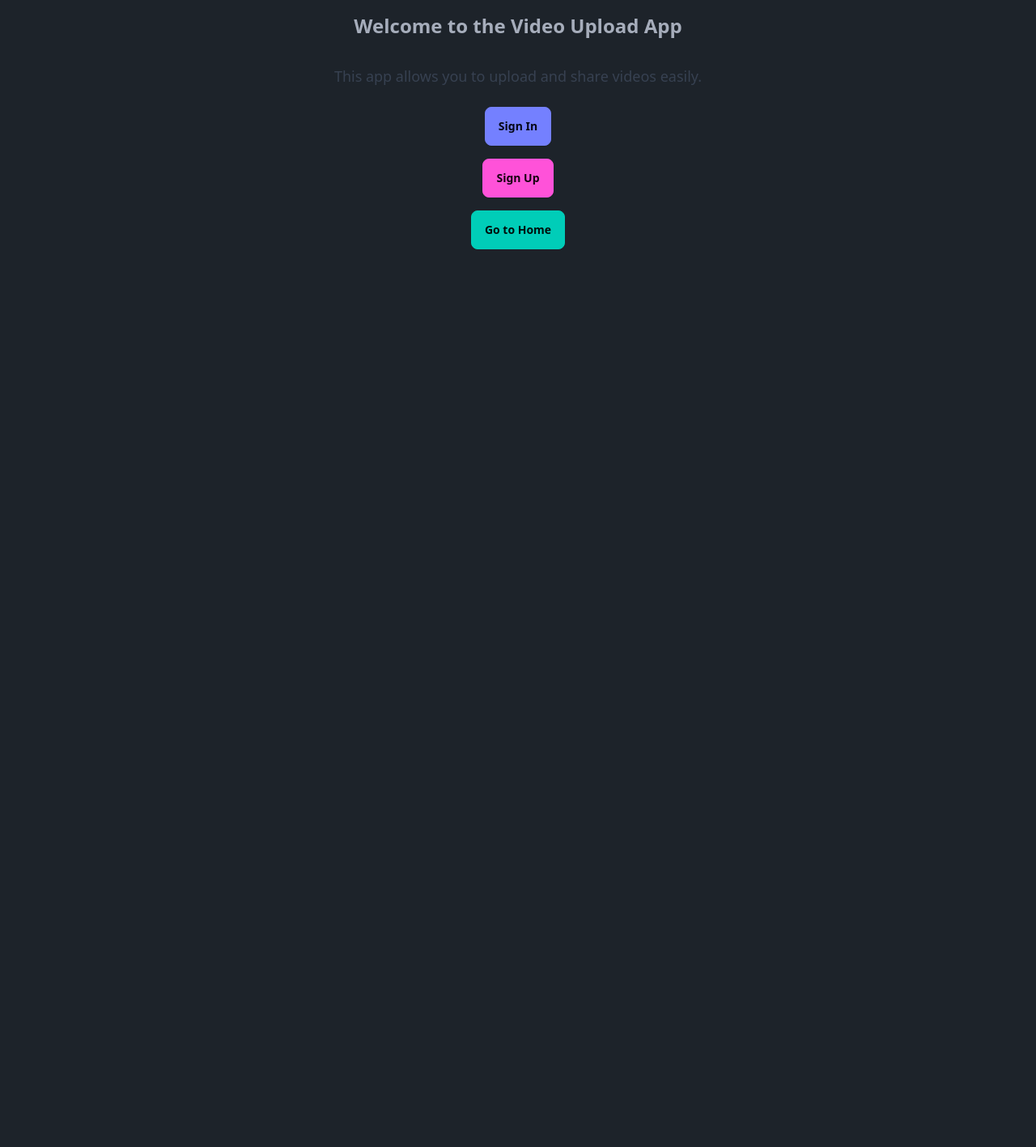
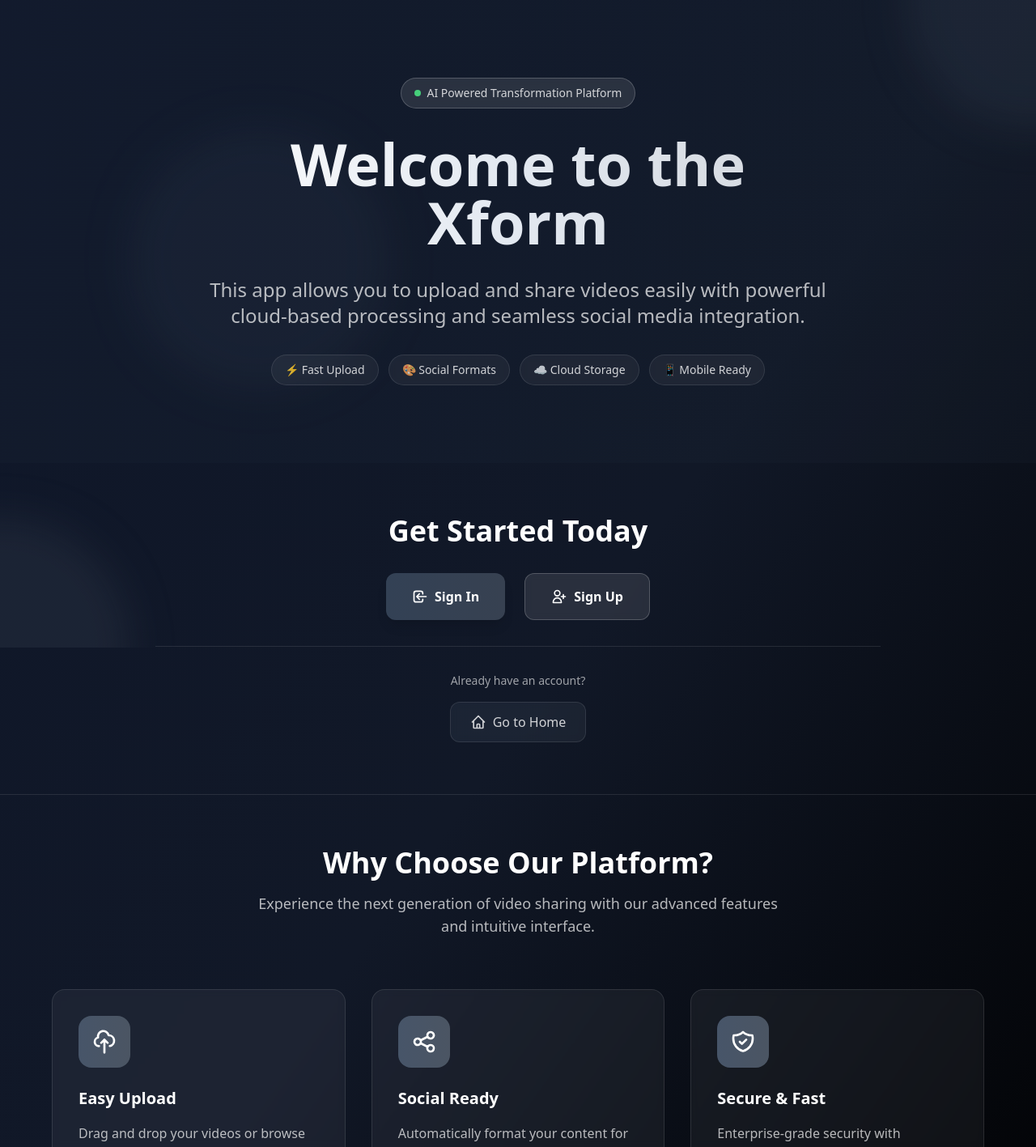
Before and after one commit to Pruthvi-Parmar/Xform, a Next.js app: page / in a window 1280 px wide. Shown: the top 1417 px of the page at 81% size. Before the commit the page ends 800 px from the top, so only its background shows below. Built offline with nearby package versions, Linux system fonts and the light colour scheme.

Commit message:
landing layout refactored

```diff
--- a/app/page.js
+++ b/app/page.js
@@ -1,40 +1,195 @@
-import Image from "next/image";
-
 export default function Home() {
   return (
-    <>
-      <div className=" flex justify-center container mx-auto p-4">
-        <h1 className="text-2xl font-bold mb-4">Welcome to the Video Upload App</h1>
+    <div className="min-h-screen bg-gradient-to-br from-slate-900 via-gray-900 to-black">
+      {/* Animated Background Elements */}
+      <div className="fixed inset-0 overflow-hidden pointer-events-none">
+        <div className="absolute -top-40 -right-40 w-80 h-80 bg-slate-600 rounded-full mix-blend-multiply filter blur-xl opacity-20 animate-blob"></div>
+        <div className="absolute -bottom-40 -left-40 w-80 h-80 bg-gray-600 rounded-full mix-blend-multiply filter blur-xl opacity-20 animate-blob animation-delay-2000"></div>
+        <div className="absolute top-40 left-40 w-80 h-80 bg-slate-700 rounded-full mix-blend-multiply filter blur-xl opacity-20 animate-blob animation-delay-4000"></div>
+      </div>
 
+      {/* Hero Section */}
+      <div className="relative overflow-hidden">
+        <div className="absolute inset-0 bg-gradient-to-r from-slate-800/20 to-gray-800/20"></div>
+        <div className="relative px-6 py-24 sm:px-8 lg:px-12">
+          <div className="mx-auto max-w-4xl">
+            <div className="text-center space-y-8">
+              {/* Badge */}
+              <div className="inline-flex items-center px-4 py-2 rounded-full bg-white/10 backdrop-blur-sm border border-white/20 text-white/80 text-sm font-medium">
+                <span className="w-2 h-2 bg-green-400 rounded-full mr-2 animate-pulse"></span>
+                AI Powered Transformation Platform
+              </div>
 
+              {/* Main Title */}
+              <h1 className="text-5xl sm:text-6xl lg:text-7xl font-bold bg-gradient-to-r from-white via-slate-200 to-gray-300 bg-clip-text text-transparent leading-tight">
+                Welcome to the
+                <br />
+                Xform
+              </h1>
+
+              {/* Subtitle */}
+              <p className="text-xl sm:text-2xl text-white/70 max-w-3xl mx-auto leading-relaxed">
+                This app allows you to upload and share videos easily with powerful cloud-based processing and seamless
+                social media integration.
+              </p>
+
+              {/* Feature Pills */}
+              <div className="flex flex-wrap justify-center gap-3 mt-8">
+                <div className="px-4 py-2 bg-white/5 backdrop-blur-sm border border-white/10 rounded-full text-white/80 text-sm">
+                  ⚡ Fast Upload
                 </div>
-      <p className="flex justify-center text-lg text-gray-700 mb-6">
-          This app allows you to upload and share videos easily.
-        </p>
-      <div className="flex justify-center">
+                <div className="px-4 py-2 bg-white/5 backdrop-blur-sm border border-white/10 rounded-full text-white/80 text-sm">
+                  🎨 Social Formats
+                </div>
+                <div className="px-4 py-2 bg-white/5 backdrop-blur-sm border border-white/10 rounded-full text-white/80 text-sm">
+                  ☁️ Cloud Storage
+                </div>
+                <div className="px-4 py-2 bg-white/5 backdrop-blur-sm border border-white/10 rounded-full text-white/80 text-sm">
+                  📱 Mobile Ready
+                </div>
+              </div>
+            </div>
+          </div>
+        </div>
+      </div>
+
+      {/* CTA Section */}
+      <div className="relative px-6 py-16 sm:px-8 lg:px-12">
+        <div className="mx-auto max-w-4xl">
+          <div className="text-center space-y-8">
+            <h2 className="text-3xl sm:text-4xl font-bold text-white mb-8">Get Started Today</h2>
+
+            {/* Action Buttons */}
+            <div className="flex flex-col sm:flex-row justify-center gap-6 max-w-md mx-auto">
               <a
                 href="/sign-in"
-          className="btn btn-primary"
+                className="group relative px-8 py-4 bg-gradient-to-r from-slate-700 to-gray-700 text-white font-semibold rounded-xl hover:from-slate-600 hover:to-gray-600 transition-all duration-300 transform hover:scale-105 shadow-lg hover:shadow-slate-500/25 flex items-center justify-center space-x-2"
               >
-          Sign In
+                <svg className="w-5 h-5" fill="none" stroke="currentColor" viewBox="0 0 24 24">
+                  <path
+                    strokeLinecap="round"
+                    strokeLinejoin="round"
+                    strokeWidth={2}
+                    d="M11 16l-4-4m0 0l4-4m-4 4h14m-5 4v1a3 3 0 01-3 3H6a3 3 0 01-3-3V7a3 3 0 013-3h7a3 3 0 013 3v1"
+                  />
+                </svg>
+                <span>Sign In</span>
+              </a>
+
+              <a
+                href="/sign-up"
+                className="group relative px-8 py-4 bg-white/10 backdrop-blur-sm border border-white/20 text-white font-semibold rounded-xl hover:bg-white/20 hover:border-white/30 transition-all duration-300 transform hover:scale-105 flex items-center justify-center space-x-2"
+              >
+                <svg className="w-5 h-5" fill="none" stroke="currentColor" viewBox="0 0 24 24">
+                  <path
+                    strokeLinecap="round"
+                    strokeLinejoin="round"
+                    strokeWidth={2}
+                    d="M18 9v3m0 0v3m0-3h3m-3 0h-3m-2-5a4 4 0 11-8 0 4 4 0 018 0zM3 20a6 6 0 0112 0v1H3v-1z"
+                  />
+                </svg>
+                <span>Sign Up</span>
               </a>
             </div>
-      <div className="flex justify-center mt-4">
+
+            {/* Quick Access */}
+            <div className="mt-12 pt-8 border-t border-white/10">
+              <p className="text-white/60 text-sm mb-4">Already have an account?</p>
               <a
-          href="/sign-up"
-          className="btn btn-secondary"
+                href="/home"
+                className="inline-flex items-center space-x-2 px-6 py-3 bg-gradient-to-r from-slate-600/20 to-gray-600/20 hover:from-slate-600/30 hover:to-gray-600/30 text-white/80 hover:text-white font-medium rounded-xl transition-all duration-300 backdrop-blur-sm border border-white/10 hover:border-white/20"
               >
-          Sign Up
+                <svg className="w-5 h-5" fill="none" stroke="currentColor" viewBox="0 0 24 24">
+                  <path
+                    strokeLinecap="round"
+                    strokeLinejoin="round"
+                    strokeWidth={2}
+                    d="M3 12l2-2m0 0l7-7 7 7M5 10v10a1 1 0 001 1h3m10-11l2 2m-2-2v10a1 1 0 01-1 1h-3m-6 0a1 1 0 001-1v-4a1 1 0 011-1h2a1 1 0 011 1v4a1 1 0 001 1m-6 0h6"
+                  />
+                </svg>
+                <span>Go to Home</span>
               </a>
             </div>
-      <div className="flex justify-center mt-4">
-        <a
-          href="/home"
-          className="btn btn-accent"
-        >
-          Go to Home
-        </a>
           </div>
-    </>
-  );
+        </div>
+      </div>
+
+      {/* Features Section */}
+      <div className="relative px-6 py-16 sm:px-8 lg:px-12 border-t border-white/10">
+        <div className="mx-auto max-w-6xl">
+          <div className="text-center mb-16">
+            <h2 className="text-3xl sm:text-4xl font-bold text-white mb-4">Why Choose Our Platform?</h2>
+            <p className="text-white/70 text-lg max-w-2xl mx-auto">
+              Experience the next generation of video sharing with our advanced features and intuitive interface.
+            </p>
+          </div>
+
+          <div className="grid grid-cols-1 md:grid-cols-3 gap-8">
+            {/* Feature 1 */}
+            <div className="group p-8 bg-white/5 backdrop-blur-sm border border-white/10 rounded-2xl hover:border-white/20 transition-all duration-300 hover:transform hover:scale-105">
+              <div className="w-16 h-16 bg-gradient-to-r from-slate-600 to-gray-600 rounded-2xl flex items-center justify-center mb-6 group-hover:from-slate-500 group-hover:to-gray-500 transition-all duration-300">
+                <svg className="w-8 h-8 text-white" fill="none" stroke="currentColor" viewBox="0 0 24 24">
+                  <path
+                    strokeLinecap="round"
+                    strokeLinejoin="round"
+                    strokeWidth={2}
+                    d="M7 16a4 4 0 01-.88-7.903A5 5 0 1115.9 6L16 6a5 5 0 011 9.9M15 13l-3-3m0 0l-3 3m3-3v12"
+                  />
+                </svg>
+              </div>
+              <h3 className="text-xl font-bold text-white mb-4">Easy Upload</h3>
+              <p className="text-white/70 leading-relaxed">
+                Drag and drop your videos or browse to upload. Support for all major video formats with automatic
+                optimization.
+              </p>
+            </div>
+
+            {/* Feature 2 */}
+            <div className="group p-8 bg-white/5 backdrop-blur-sm border border-white/10 rounded-2xl hover:border-white/20 transition-all duration-300 hover:transform hover:scale-105">
+              <div className="w-16 h-16 bg-gradient-to-r from-slate-600 to-gray-600 rounded-2xl flex items-center justify-center mb-6 group-hover:from-slate-500 group-hover:to-gray-500 transition-all duration-300">
+                <svg className="w-8 h-8 text-white" fill="none" stroke="currentColor" viewBox="0 0 24 24">
+                  <path
+                    strokeLinecap="round"
+                    strokeLinejoin="round"
+                    strokeWidth={2}
+                    d="M8.684 13.342C8.886 12.938 9 12.482 9 12c0-.482-.114-.938-.316-1.342m0 2.684a3 3 0 110-2.684m0 2.684l6.632 3.316m-6.632-6l6.632-3.316m0 0a3 3 0 105.367-2.684 3 3 0 00-5.367 2.684zm0 9.316a3 3 0 105.367 2.684 3 3 0 00-5.367-2.684z"
+                  />
+                </svg>
+              </div>
+              <h3 className="text-xl font-bold text-white mb-4">Social Ready</h3>
+              <p className="text-white/70 leading-relaxed">
+                Automatically format your content for Instagram, Twitter, Facebook, and more with intelligent cropping.
+              </p>
+            </div>
+
+            {/* Feature 3 */}
+            <div className="group p-8 bg-white/5 backdrop-blur-sm border border-white/10 rounded-2xl hover:border-white/20 transition-all duration-300 hover:transform hover:scale-105">
+              <div className="w-16 h-16 bg-gradient-to-r from-slate-600 to-gray-600 rounded-2xl flex items-center justify-center mb-6 group-hover:from-slate-500 group-hover:to-gray-500 transition-all duration-300">
+                <svg className="w-8 h-8 text-white" fill="none" stroke="currentColor" viewBox="0 0 24 24">
+                  <path
+                    strokeLinecap="round"
+                    strokeLinejoin="round"
+                    strokeWidth={2}
+                    d="M9 12l2 2 4-4m5.618-4.016A11.955 11.955 0 0112 2.944a11.955 11.955 0 01-8.618 3.04A12.02 12.02 0 003 9c0 5.591 3.824 10.29 9 11.622 5.176-1.332 9-6.03 9-11.622 0-1.042-.133-2.052-.382-3.016z"
+                  />
+                </svg>
+              </div>
+              <h3 className="text-xl font-bold text-white mb-4">Secure & Fast</h3>
+              <p className="text-white/70 leading-relaxed">
+                Enterprise-grade security with lightning-fast CDN delivery. Your content is protected and accessible
+                worldwide.
+              </p>
+            </div>
+          </div>
+        </div>
+      </div>
+
+      {/* Footer */}
+      <div className="relative mt-24 px-6 py-12 sm:px-8 lg:px-12 border-t border-white/10">
+        <div className="mx-auto max-w-4xl text-center">
+          <p className="text-white/40 text-sm">© 2025 Xform. All rights reserved.</p>
+        </div>
+      </div>
+    </div>
+  )
 }
```
Lines whose indentation alone changed are shown as unchanged.
